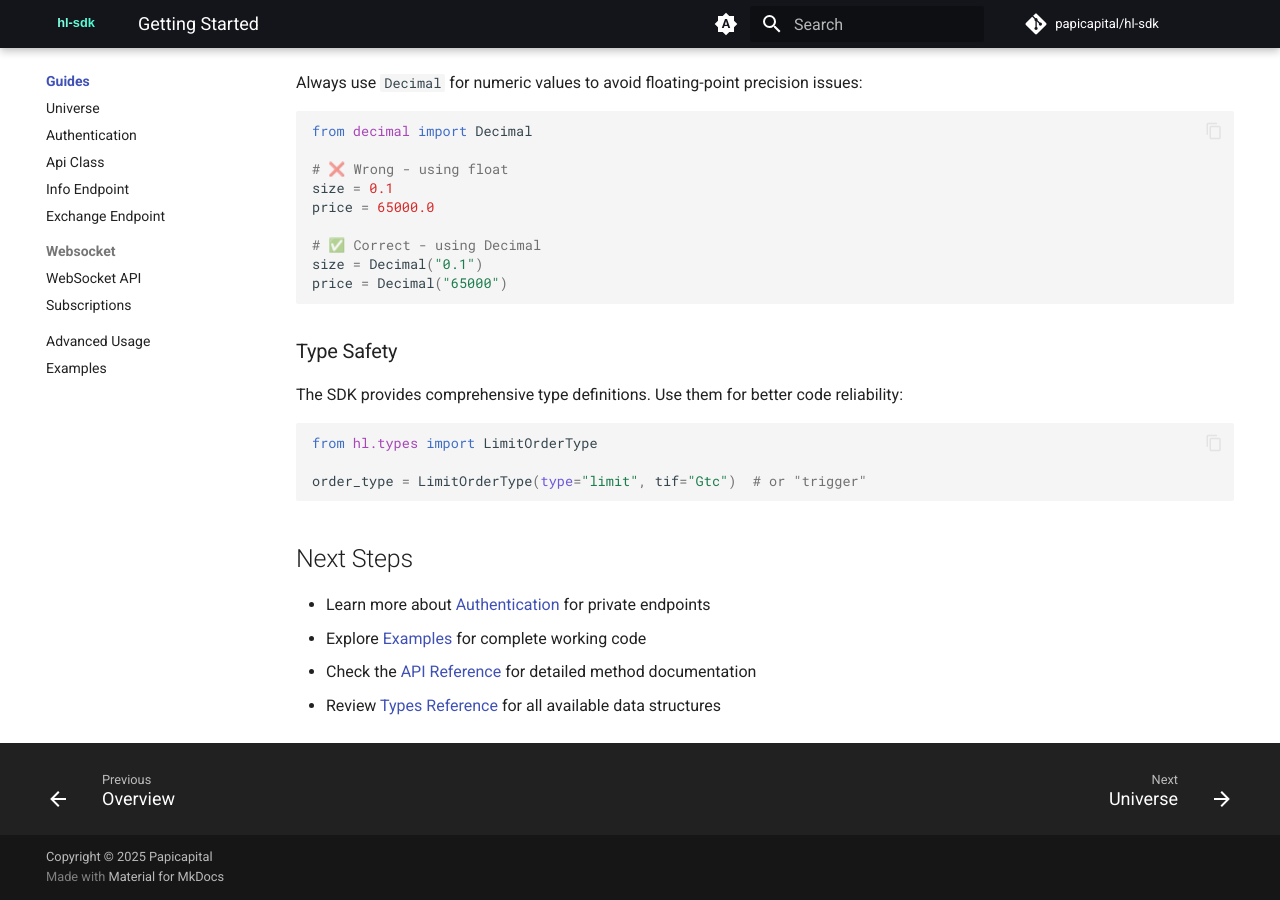
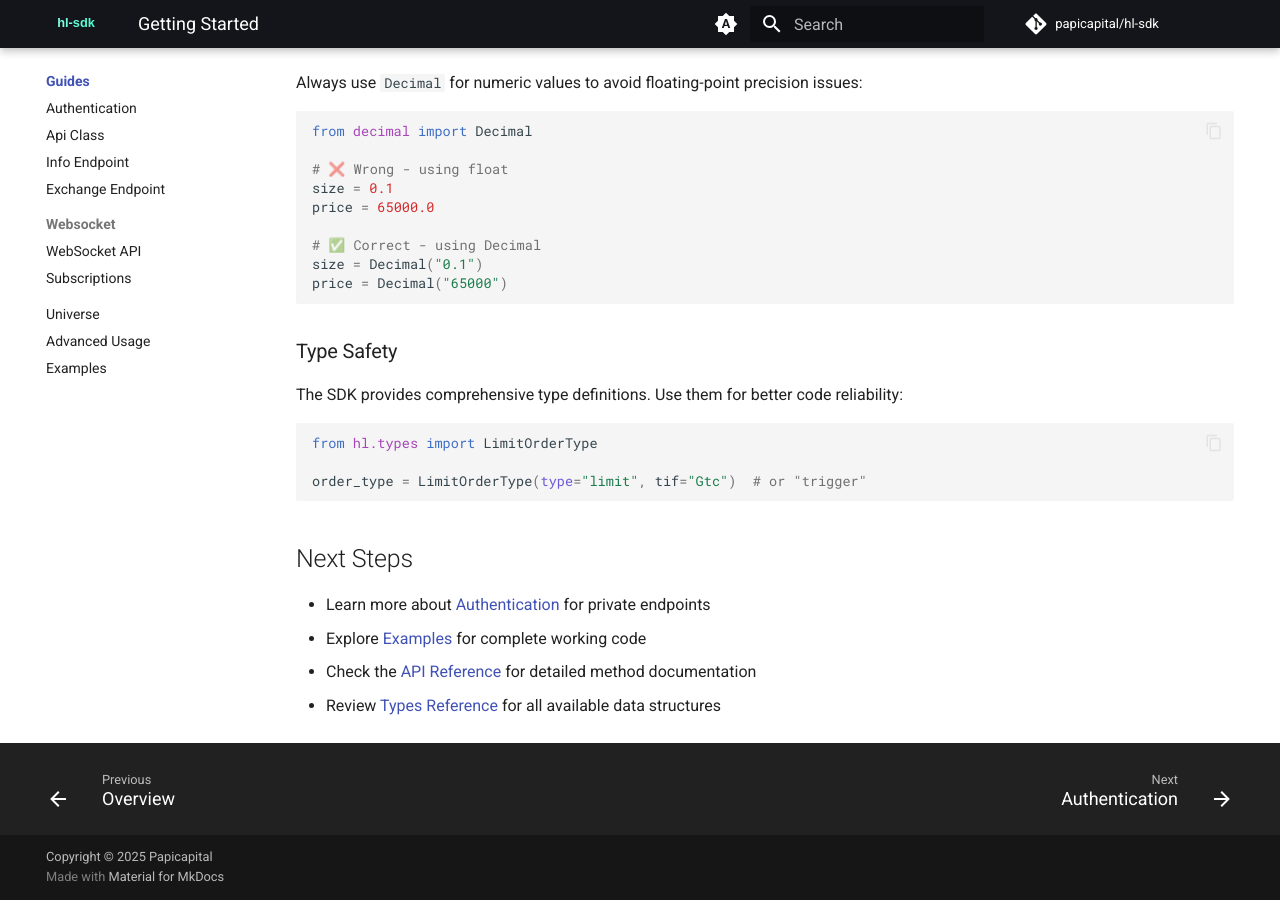
Before and after one commit to papicapital/hl-sdk, an MkDocs documentation site: the page built from docs/guides/index.md, in a window 1280 px wide and 900 px high, scrolled down 5167 px. Built offline with MkDocs 1.6.1 and Material for MkDocs 9.7.7, drawn with Linux system fonts in a browser that asks for light colours; comment, search, counter and statistics services are not loaded; some of the changed lines change nothing that is shown.

Commit message:
chore: move universe page in docs

```diff
--- a/mkdocs.yaml
+++ b/mkdocs.yaml
@@ -10,7 +10,6 @@ nav:
 - Overview: index.md
 - Guides:
   - guides/index.md
-  - guides/universe.md
   - guides/authentication.md
   - guides/api.md
   - guides/info.md
@@ -18,6 +17,7 @@ nav:
   - Websocket:
     - guides/ws/websocket-api.md
     - guides/ws/subscriptions.md
+  - guides/universe.md
   - guides/advanced.md
   - guides/examples.md
 - API Reference:
```
